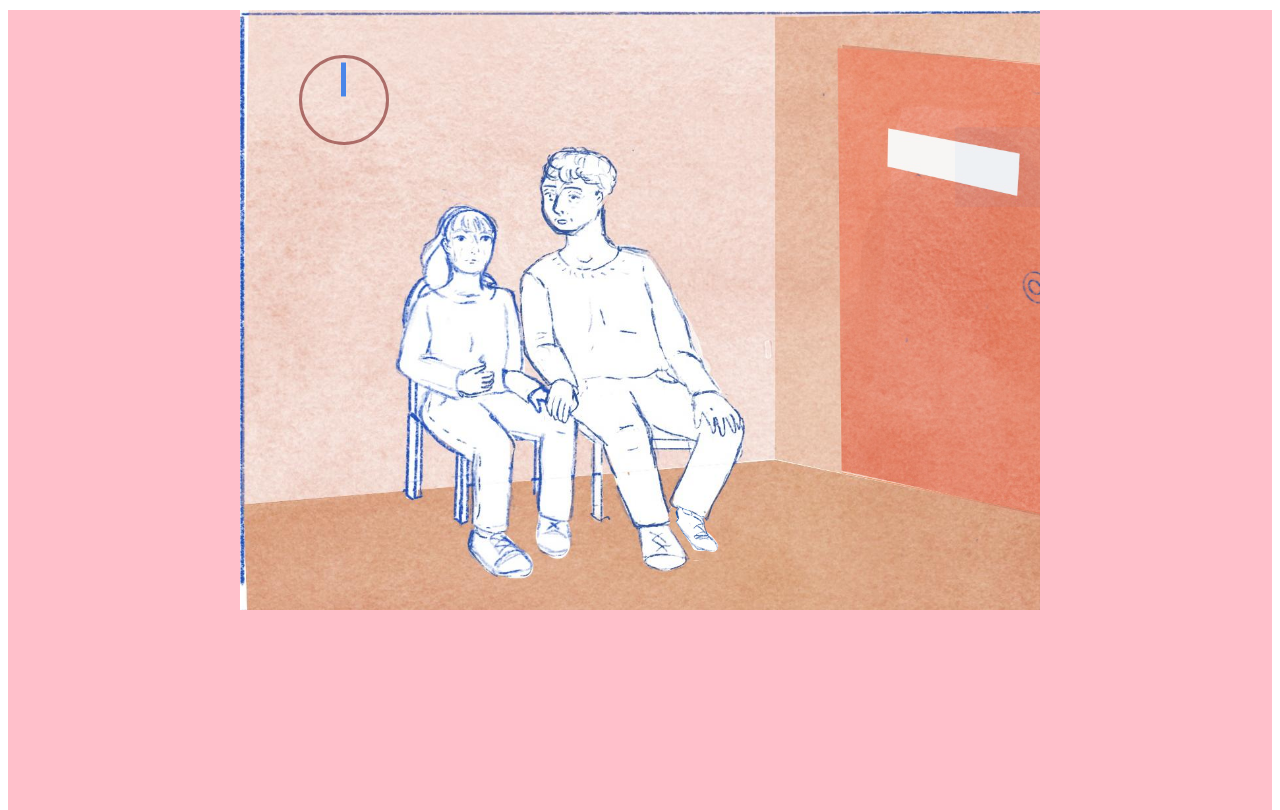
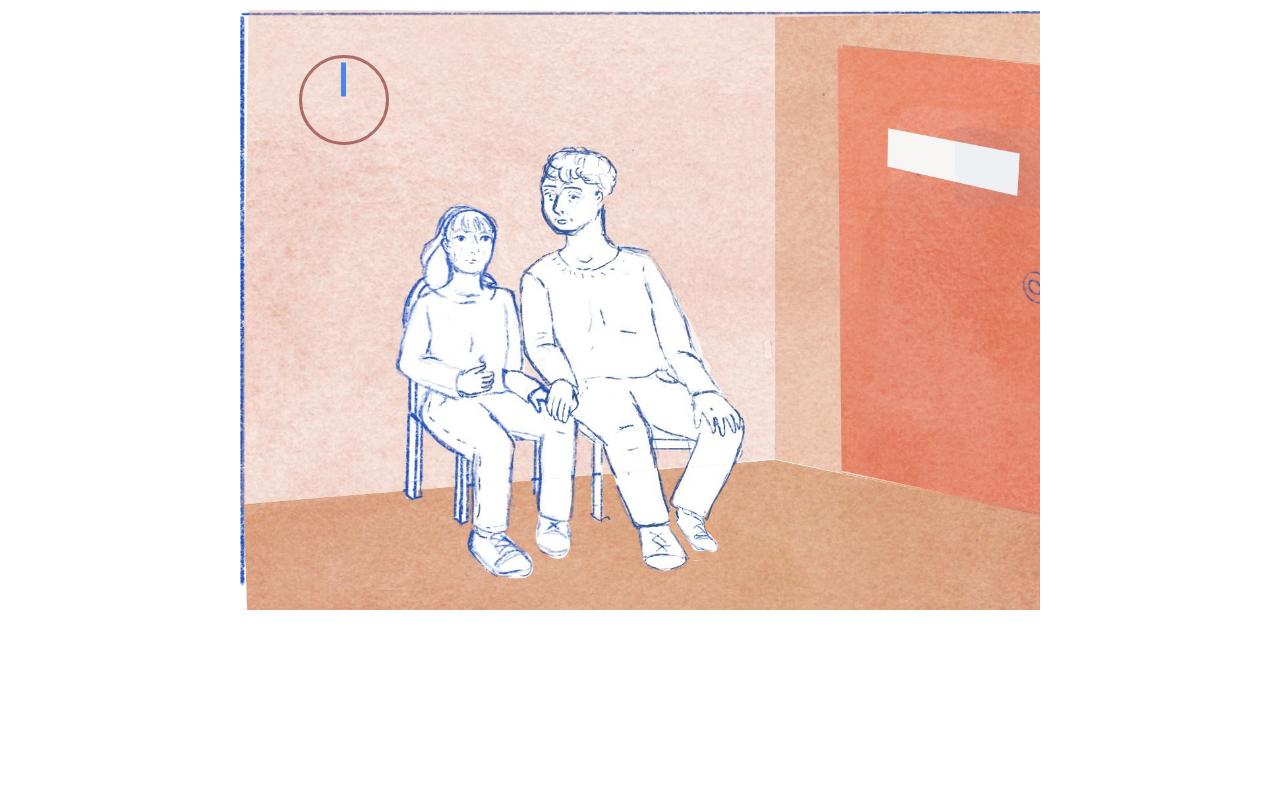
Before and after one commit to marjakonst/deniDeGrossesse, a plain HTML site: page index.html in a window 1280 px wide. Drawn offline with nearby package versions, Linux system fonts and the light colour scheme.

Commit message:
Update index.html

```diff
--- a/index.html
+++ b/index.html
@@ -17,13 +17,6 @@
 			margin-top: 10px;
 			padding: 0;
 		}
-		#container {
-                width: inherit;
-                height: inherit;
-                margin: 0;
-                padding: 0;
-                background-color: pink;
-		}
 	</style>
 
 	<link rel="stylesheet" type="text/css" href="resources/usiTest.css">
@@ -35,13 +28,12 @@
 	<script type="text/javascript" src="https://ajax.googleapis.com/ajax/libs/jquery/3.7.1/jquery.min.js"></script>
 </head>
 <body>
-	<div id="container"">
+
 	<div id="qGwLxJZI" style="position: relative; height: 100%;"></div>
 	<script type = "text/javascript">
 	(function(Saola) {
 	var li = {"color":"#2090e6","density":9,"diameter":60,"range":1,"shape":"oval","speed":1};
 	Saola.openDoc('D%C3%A9niDeGrossesse_.js', 'qGwLxJZI', {paused:false, preloaderOptions: li, center: 'horizontal'});})(AtomiSaola);
 	</script>
-	</div>
 </body>
 </html>
```
Lines whose indentation alone changed are shown as unchanged.
